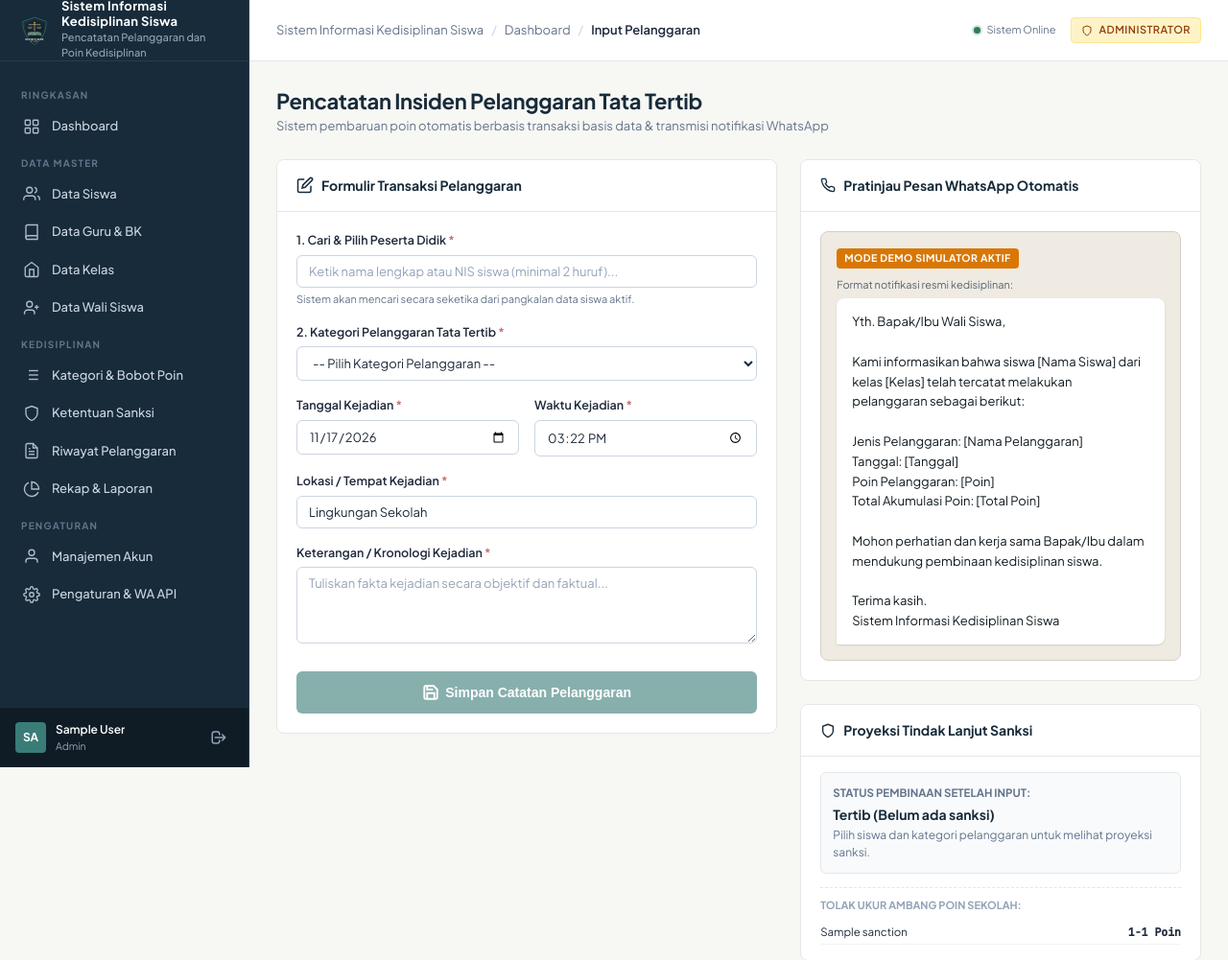
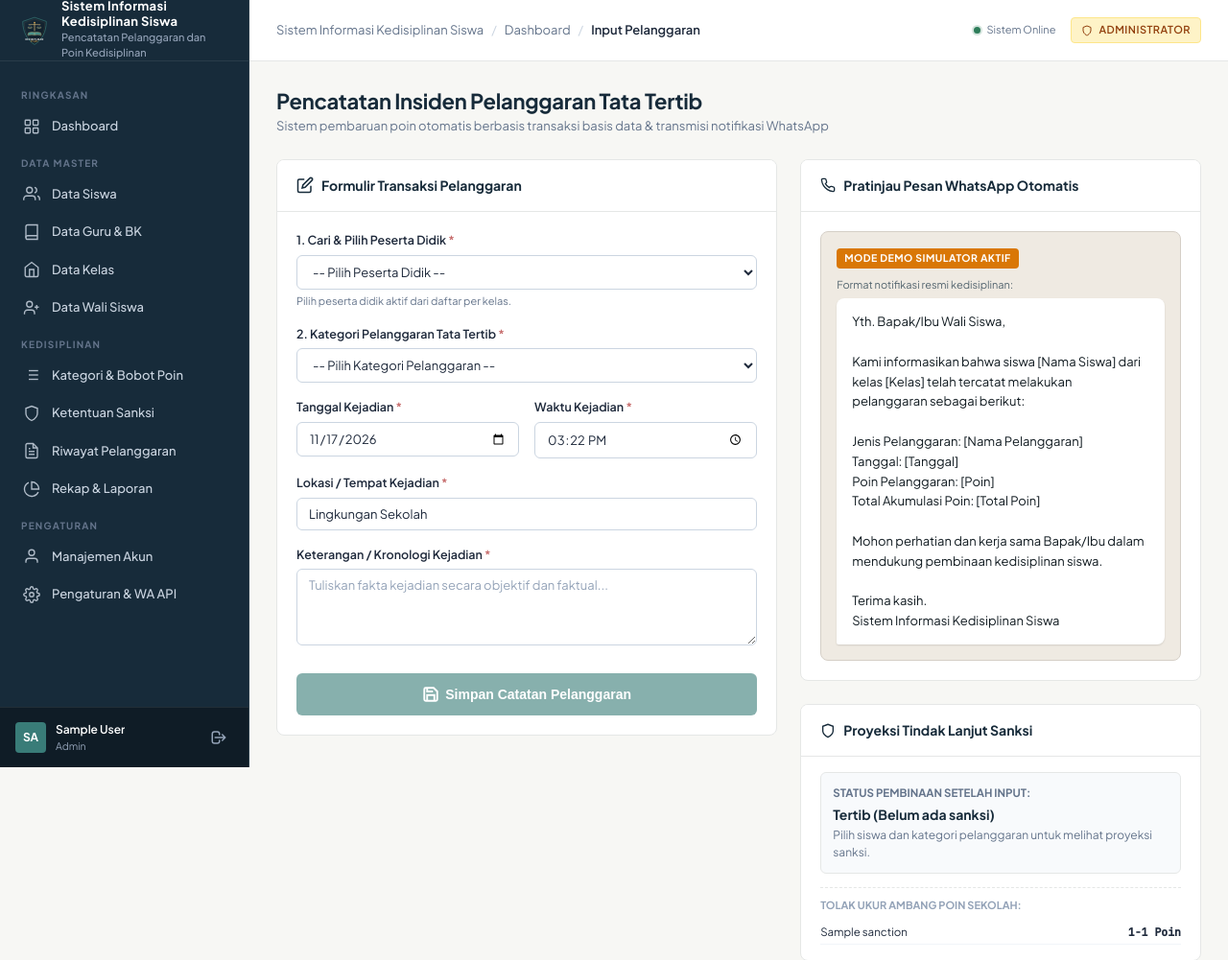
Before and after one commit to not-kuman/Implementasi-Sistem-Pencatatan-Pelanggaran-dan-Poin-Kedisiplinan-Siswa-Berbasis-Web-Real-Time, a PHP site: page /teacher/add_violation.php in a window 1280 px wide. Shown: the top 1001 px of the page at 96% size. Run offline with PHP 8.4, Linux system fonts and the light colour scheme; the visitor is signed in with stand-in values (Sample User, id 1); tables that the repository leaves empty hold one stand-in row (values such as "Sample post"); some libraries are stand-ins or nearby versions.

Commit message:
fix(teacher): align student selector design with category dropdown as native select menu

```diff
--- a/teacher/add_violation.php
+++ b/teacher/add_violation.php
@@ -33,15 +33,24 @@ foreach ($all_categories as $c) {
 // Fetch active sanctions for preview
 $sanctions = $pdo->query("SELECT * FROM sanctions ORDER BY poin_min ASC")->fetchAll();
 
-// Fetch active students for instant lookup and datalist fallback
+// Fetch active students grouped by class for dropdown selection
 $stmtStudents = $pdo->query("
     SELECT s.id, s.nis, s.nama_lengkap, s.jenis_kelamin, s.total_poin, s.no_telp_wali, c.nama_kelas
     FROM students s
     JOIN classes c ON s.class_id = c.id
     WHERE s.status_siswa = 'aktif'
-    ORDER BY s.nama_lengkap ASC
+    ORDER BY c.nama_kelas ASC, s.nama_lengkap ASC
 ");
 $all_active_students = $stmtStudents->fetchAll();
+
+$students_by_class = [];
+foreach ($all_active_students as $st) {
+    $className = $st['nama_kelas'];
+    if (!isset($students_by_class[$className])) {
+        $students_by_class[$className] = [];
+    }
+    $students_by_class[$className][] = $st;
+}
 
 require_once __DIR__ . '/../includes/header.php';
 ?>
@@ -67,23 +76,31 @@ require_once __DIR__ . '/../includes/header.php';
         <form id="violation-form" autocomplete="off">
           <?= csrf_field() ?>
           <input type="hidden" name="teacher_id" value="<?= $teacher_id ?>">
-          <input type="hidden" name="student_id" id="selected_student_id" value="">
 
           <!-- LANGKAH 1: Pencarian & Pemilihan Siswa -->
           <div class="form-group">
             <label class="form-label">
               1. Cari & Pilih Peserta Didik <span class="required">*</span>
             </label>
-            <div class="autocomplete-wrapper">
-              <input type="text" id="student-search-input" list="student-datalist" class="form-control" placeholder="Ketik nama lengkap atau NIS siswa (minimal 2 huruf)...">
-              <datalist id="student-datalist">
-                <?php foreach ($all_active_students as $st): ?>
-                  <option value="<?= e($st['nama_lengkap']) ?>"><?= e($st['nis']) ?> - <?= e($st['nama_kelas']) ?></option>
-                <?php endforeach; ?>
-              </datalist>
-              <div class="autocomplete-dropdown" id="student-dropdown"></div>
-            </div>
-            <small style="font-size: 11px; color: var(--color-text-muted);">Sistem akan mencari secara seketika dari pangkalan data siswa aktif.</small>
+            <select name="student_id" id="student_select" class="form-control" required>
+              <option value="">-- Pilih Peserta Didik --</option>
+              <?php foreach ($students_by_class as $class_name => $students): ?>
+                <optgroup label="Kelas <?= e($class_name) ?>">
+                  <?php foreach ($students as $st): ?>
+                    <option value="<?= $st['id'] ?>"
+                            data-id="<?= $st['id'] ?>"
+                            data-nis="<?= e($st['nis']) ?>"
+                            data-nama="<?= e($st['nama_lengkap']) ?>"
+                            data-kelas="<?= e($st['nama_kelas']) ?>"
+                            data-poin="<?= (int)$st['total_poin'] ?>"
+                            data-phone="<?= e($st['no_telp_wali'] ?? '') ?>">
+                      <?= e($st['nama_lengkap']) ?> &bull; NIS: <?= e($st['nis']) ?> (<?= (int)$st['total_poin'] ?> Poin)
+                    </option>
+                  <?php endforeach; ?>
+                </optgroup>
+              <?php endforeach; ?>
+            </select>
+            <small style="font-size: 11px; color: var(--color-text-muted);">Pilih peserta didik aktif dari daftar per kelas.</small>
           </div>
 
           <!-- Preview Siswa yang Dipilih -->
@@ -299,178 +316,65 @@ Terima kasih.
 </div>
 
 <script>
-// Sanctions matrix client cache & students cache
+// Sanctions matrix client cache & app name
 const SANCTIONS_DATA = <?= json_encode($sanctions) ?>;
-const ALL_STUDENTS = <?= json_encode($all_active_students) ?>;
 const APP_NAME_VAL = <?= json_encode(APP_NAME) ?>;
 
 let selectedStudent = null;
 let lastRecordedResult = null;
-let searchTimer = null;
 
-const searchInput = document.getElementById('student-search-input');
-const dropdown = document.getElementById('student-dropdown');
+const studentSelect = document.getElementById('student_select');
 const categorySelect = document.getElementById('category_select');
 const submitBtn = document.getElementById('btn-submit-violation');
 
-// Auto-resolve student from typed input
-function resolveTypedStudent(queryVal) {
-  const q = (queryVal !== undefined ? queryVal : searchInput.value || '').trim().toLowerCase();
-  if (!q) return false;
+// 1. Student Selection Handler
+studentSelect.addEventListener('change', function() {
+  const opt = this.options[this.selectedIndex];
+  if (opt && opt.value !== '') {
+    selectedStudent = {
+      id: opt.value,
+      nis: opt.getAttribute('data-nis'),
+      nama_lengkap: opt.getAttribute('data-nama'),
+      nama_kelas: opt.getAttribute('data-kelas'),
+      total_poin: parseInt(opt.getAttribute('data-poin')) || 0,
+      no_telp_wali: opt.getAttribute('data-phone') || ''
+    };
 
-  // 1. Exact match by name or NIS
-  let found = ALL_STUDENTS.find(s => s.nama_lengkap.toLowerCase() === q || s.nis.toLowerCase() === q);
-
-  // 2. Partial match if query is at least 3 chars
-  if (!found && q.length >= 3) {
-    const matches = ALL_STUDENTS.filter(s =>
-      s.nama_lengkap.toLowerCase().includes(q) ||
-      s.nis.toLowerCase().includes(q)
-    );
-    if (matches.length === 1) {
-      found = matches[0];
-    } else if (matches.length > 1) {
-      const prefixMatch = matches.find(s => s.nama_lengkap.toLowerCase().startsWith(q));
-      if (prefixMatch) found = prefixMatch;
-    }
+    document.getElementById('disp_student_name').textContent = selectedStudent.nama_lengkap;
+    document.getElementById('disp_student_nis').textContent = selectedStudent.nis;
+    document.getElementById('disp_student_class').textContent = selectedStudent.nama_kelas;
+    document.getElementById('disp_student_phone').textContent = selectedStudent.no_telp_wali || 'Belum diisi';
+    document.getElementById('disp_student_points').textContent = selectedStudent.total_poin + ' Poin';
+    document.getElementById('student-selected-box').style.display = 'block';
+  } else {
+    selectedStudent = null;
+    document.getElementById('student-selected-box').style.display = 'none';
   }
 
-  if (found) {
-    selectStudent(found);
-    return true;
-  }
-  return false;
-}
-
-// 1. Asynchronous Student Search Autocomplete
-searchInput.addEventListener('input', function() {
-  clearTimeout(searchTimer);
-  const q = this.value.trim();
-
-  // Instant check if typed text matches a student exactly
-  if (q.length >= 3) {
-    const exact = ALL_STUDENTS.find(s => s.nama_lengkap.toLowerCase() === q.toLowerCase() || s.nis.toLowerCase() === q.toLowerCase());
-    if (exact) {
-      selectStudent(exact);
-      return;
-    }
-  }
-
-  if (q.length < 2) {
-    dropdown.innerHTML = '';
-    dropdown.classList.remove('active');
-    return;
-  }
-
-  searchTimer = setTimeout(async () => {
-    dropdown.innerHTML = '<div style="padding:10px; color:var(--color-text-muted); font-size:12px;">Mencari di basis data...</div>';
-    dropdown.classList.add('active');
-
-    try {
-      const res = await apiRequest(`<?= BASE_URL ?>/api/students.php?action=search&q=${encodeURIComponent(q)}`);
-      if (res.success && res.data.length > 0) {
-        let html = '';
-        res.data.forEach(s => {
-          html += `
-            <div class="autocomplete-item" onclick='selectStudent(${JSON.stringify(s)})'>
-              <div>
-                <div style="font-weight:600; color:var(--color-primary);">${s.nama_lengkap}</div>
-                <div style="font-size:11px; color:var(--color-text-muted);">NIS: ${s.nis} &bull; Kelas: ${s.nama_kelas}</div>
-              </div>
-              <div>
-                <span class="badge-points ${s.total_poin >= 30 ? 'warning' : 'safe'}">${s.total_poin} Poin</span>
-              </div>
-            </div>
-          `;
-        });
-        dropdown.innerHTML = html;
-      } else {
-        dropdown.innerHTML = '<div style="padding:10px; color:var(--color-text-muted); font-size:12px;">Siswa tidak ditemukan.</div>';
-      }
-    } catch (e) {
-      dropdown.innerHTML = '<div style="padding:10px; color:var(--color-danger); font-size:12px;">Gagal memuat hasil pencarian.</div>';
-    }
-  }, 250);
+  updateCalculationsAndPreview();
 });
 
-searchInput.addEventListener('change', function() {
-  if (!selectedStudent) {
-    resolveTypedStudent(this.value);
-  }
-});
-
-searchInput.addEventListener('blur', function() {
-  setTimeout(() => {
-    if (!selectedStudent && searchInput.value.trim().length >= 2) {
-      resolveTypedStudent(searchInput.value);
-    }
-  }, 200);
-});
-
-searchInput.addEventListener('keydown', function(e) {
-  if (e.key === 'Enter') {
-    e.preventDefault();
-    resolveTypedStudent(this.value);
-  }
-});
-
-// Close dropdown on click outside
-document.addEventListener('click', function(e) {
-  if (!dropdown.contains(e.target) && e.target !== searchInput) {
-    dropdown.classList.remove('active');
-  }
-});
-
-// 2. Select Student Handler
-function selectStudent(student) {
-  selectedStudent = student;
-  document.getElementById('selected_student_id').value = student.id;
-  document.getElementById('disp_student_name').textContent = student.nama_lengkap;
-  document.getElementById('disp_student_nis').textContent = student.nis;
-  document.getElementById('disp_student_class').textContent = student.nama_kelas;
-  document.getElementById('disp_student_phone').textContent = student.no_telp_wali || 'Belum diisi';
-  document.getElementById('disp_student_points').textContent = student.total_poin + ' Poin';
-
-  // Toggle UI
-  searchInput.parentElement.parentElement.style.display = 'none';
-  document.getElementById('student-selected-box').style.display = 'block';
-  dropdown.classList.remove('active');
-
-  // Category is always enabled
-  categorySelect.disabled = false;
-  categorySelect.focus();
-
+// 2. Clear Selected Student
+function clearSelectedStudent() {
+  selectedStudent = null;
+  studentSelect.selectedIndex = 0;
+  document.getElementById('student-selected-box').style.display = 'none';
+  studentSelect.focus();
   updateCalculationsAndPreview();
 }
 
-// 3. Clear Selected Student
-function clearSelectedStudent() {
-  selectedStudent = null;
-  document.getElementById('selected_student_id').value = '';
-  document.getElementById('student-selected-box').style.display = 'none';
-  searchInput.parentElement.parentElement.style.display = 'block';
-  searchInput.value = '';
-  searchInput.focus();
-
-  // Keep category select enabled so user can always pick category
-  categorySelect.disabled = false;
-  submitBtn.disabled = true;
-  document.getElementById('points-indicator-box').style.display = 'none';
-
-  updateCalculationsAndPreview();
-}
-
-// 4. Category Change Handler & Real-Time Calculations
+// 3. Category Change Handler & Real-Time Calculations
 categorySelect.addEventListener('change', updateCalculationsAndPreview);
 document.getElementById('inp_date').addEventListener('change', updateCalculationsAndPreview);
 
 function updateCalculationsAndPreview() {
   const opt = categorySelect.options[categorySelect.selectedIndex];
   const hasCat = opt && opt.value !== '';
+  const hasStudent = selectedStudent !== null;
 
-  submitBtn.disabled = !(selectedStudent && hasCat);
+  submitBtn.disabled = !(hasStudent && hasCat);
 
-  if (selectedStudent && hasCat) {
+  if (hasStudent && hasCat) {
     const pts = parseInt(opt.getAttribute('data-poin')) || 0;
     const currentPts = parseInt(selectedStudent.total_poin) || 0;
     const projectedTotal = currentPts + pts;
@@ -525,7 +429,7 @@ ${APP_NAME_VAL}`;
 
     document.getElementById('wa-preview-text').textContent = waText;
 
-  } else if (hasCat && !selectedStudent) {
+  } else if (hasCat && !hasStudent) {
     const pts = parseInt(opt.getAttribute('data-poin')) || 0;
     document.getElementById('points-indicator-box').style.display = 'block';
     document.getElementById('disp_added_points').textContent = '+' + pts + ' Poin';
@@ -539,13 +443,9 @@ ${APP_NAME_VAL}`;
   }
 }
 
-// 5. Form Submission via AJAX with Transaction & Double-Submit Guard
+// 4. Form Submission via AJAX with Transaction & Double-Submit Guard
 document.getElementById('violation-form').addEventListener('submit', async function(e) {
   e.preventDefault();
-
-  if (!selectedStudent) {
-    resolveTypedStudent(searchInput.value);
-  }
 
   if (!selectedStudent || !categorySelect.value) {
     Toast.error('Formulir Belum Lengkap', 'Pilih siswa dan kategori pelanggaran terlebih dahulu.');
```
